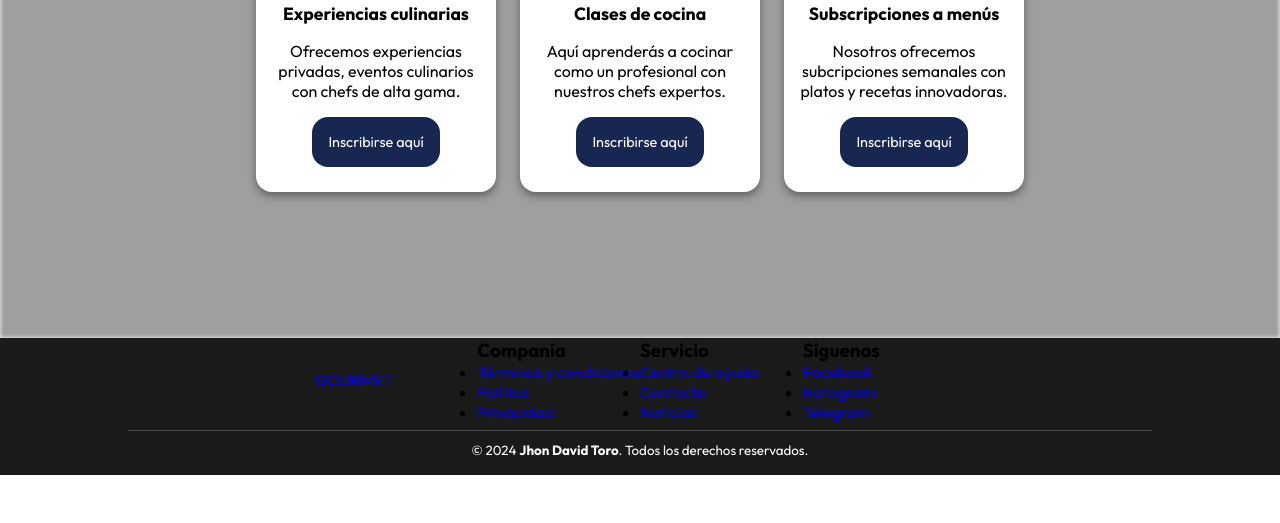
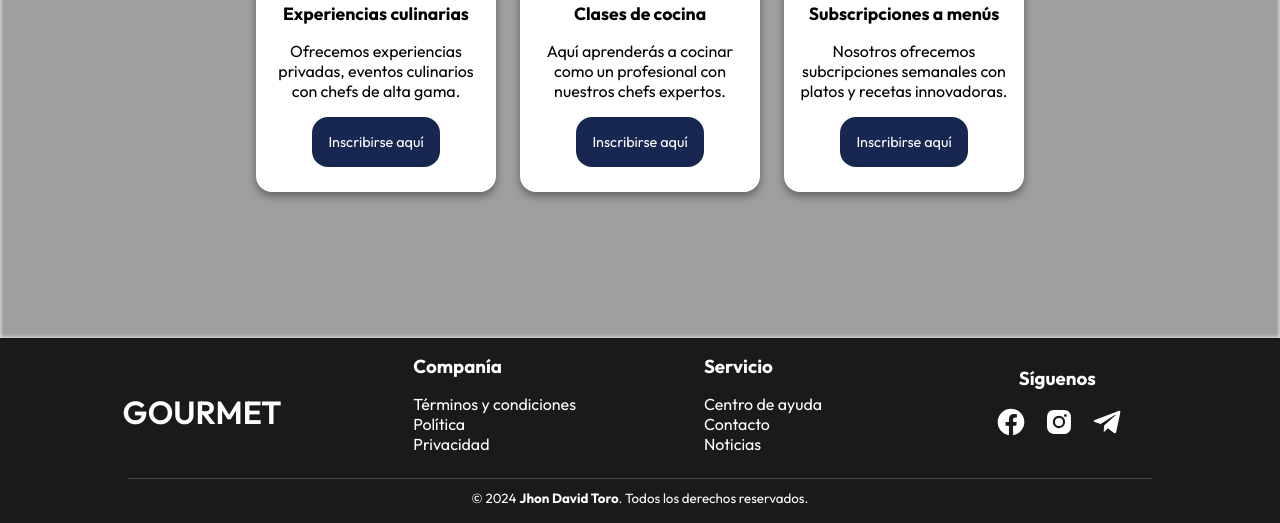
Before and after one commit to Jhon-Toro/RGourmet, a plain HTML site: page home.html in a window 1280 px wide. Shown: the part 1262-1785 px from the top of the page. Before the commit the page ends 1737 px from the top, so only its background shows below. Drawn offline with nearby package versions, Linux system fonts and the light colour scheme.

Commit message:
#145 Refact | Se arregla semantica footer y se añaden estilos

```diff
--- a/assets/css/home.css
+++ b/assets/css/home.css
@@ -142,13 +142,43 @@
     flex-direction: column;
     justify-content: center;
     align-items: center;
+    color: white;
 }
 .footer__top{
+    margin-top: 1rem;
     position: relative;
     display: grid;
     grid-template-columns: repeat(4, 1fr);
     align-items: center;
     justify-content: center;
+    gap: 8rem;
+}
+.footer__title-gourmet {
+    font-weight: 600;
+    font-size: 2rem;
+    text-decoration: none;
+    color: white;
+}
+.footer__list, .footer__social-list{
+    text-decoration: none;
+    list-style: none;
+    padding: 1rem 0;
+}
+.footer__link{
+    text-decoration: none;
+    color: white;
+}
+.footer__social-list{
+    display: flex;
+    gap: 1rem;
+}
+.footer__title-siguenos{
+    margin-left: 1.5rem;
+}
+.footer__social-item:hover{
+    background-color: rgb(23, 39, 82);
+    border-radius: 1rem;
+    height: 2rem;
 }
 .footer__hr {
     width: 80%;
@@ -158,7 +188,6 @@
     border-radius: 5px;
 }
 .footer__bottom {
-    color: white;
     text-align: center;
     margin-bottom: 1rem;
 }
--- a/home.html
+++ b/home.html
@@ -9,6 +9,7 @@
     <link rel="stylesheet" href="assets/css/home.css">
     <link href='https://unpkg.com/boxicons@2.1.4/css/boxicons.min.css' rel='stylesheet'>
 </head>
+
 <body>
     <header class="header" id="header">
         <a href="home.html" class="header__logo">GOURMET</a>
@@ -52,7 +53,7 @@
         </div>
     </main>
 
-    <section class="service"  id="service">
+    <section class="service" id="service">
         <h2 class="service__title">Nuestros servicios</h2>
 
         <div class="service__container">
@@ -88,34 +89,58 @@
 
     <footer class="footer">
         <div class="footer__top">
-            <a href="home.html">GOURMET</a>
+            <a href="home.html" class="footer__title-gourmet">GOURMET</a>
 
             <section class="footer__section">
                 <h3 class="footer__title">Companía</h3>
                 <ul class="footer__list">
-                    <li class="footer__item"><a href="#" class="footer__link">Términos y condiciones</a></li>
-                    <li class="footer__item"><a href="#" class="footer__link">Política</a></li>
-                    <li class="footer__item"><a href="#" class="footer__link">Privacidad</a></li>
+                    <li class="footer__item">
+                        <a href="#" class="footer__link">Términos y condiciones</a>
+                    </li>
+                    <li class="footer__item">
+                        <a href="#" class="footer__link">Política</a>
+                    </li>
+                    <li class="footer__item">
+                        <a href="#" class="footer__link">Privacidad</a>
+                    </li>
                 </ul>
             </section>
             <section class="footer__section">
                 <h3 class="footer__title">Servicio</h3>
                 <ul class="footer__list">
-                    <li class="footer__item"><a href="#" class="footer__link">Centro de ayuda</a></li>
-                    <li class="footer__item"><a href="#" class="footer__link">Contacto</a></li>
-                    <li class="footer__item"><a href="#" class="footer__link">Noticias</a></li>
+                    <li class="footer__item">
+                        <a href="#" class="footer__link">Centro de ayuda</a>
+                    </li>
+                    <li class="footer__item">
+                        <a href="#" class="footer__link">Contacto</a>
+                    </li>
+                    <li class="footer__item">
+                        <a href="#" class="footer__link">Noticias</a>
+                    </li>
                 </ul>
             </section>
             <section class="footer__section">
-                <h3 class="footer__title">Síguenos</h3>
+                <h3 class="footer__title footer__title-siguenos">Síguenos</h3>
                 <ul class="footer__social-list">
-                    <li class="footer__social-item"><a href="https://facebook.com" class="footer__social-link">Facebook</a></li>
-                    <li class="footer__social-item"><a href="https://instagram.com" class="footer__social-link">Instagram</a></li>
-                    <li class="footer__social-item"><a href="https://web.telegram.org/" class="footer__social-link">Telegram</a></li>
+                    <li class="footer__social-item">
+                        <a href="https://facebook.com" class="footer__social-link">
+                            <svg xmlns="http://www.w3.org/2000/svg" width="32" height="32" viewBox="0 0 24 24" style="fill: rgb(255, 255, 255);"><path d="M12.001 2.002c-5.522 0-9.999 4.477-9.999 9.999 0 4.99 3.656 9.126 8.437 9.879v-6.988h-2.54v-2.891h2.54V9.798c0-2.508 1.493-3.891 3.776-3.891 1.094 0 2.24.195 2.24.195v2.459h-1.264c-1.24 0-1.628.772-1.628 1.563v1.875h2.771l-.443 2.891h-2.328v6.988C18.344 21.129 22 16.992 22 12.001c0-5.522-4.477-9.999-9.999-9.999z"></path></svg>
+                        </a>
+                    </li>
+                    <li class="footer__social-item">
+                        <a href="https://instagram.com" class="footer__social-link">
+                            <svg xmlns="http://www.w3.org/2000/svg" width="32" height="32" viewBox="0 0 24 24" style="fill: rgb(255, 255, 255);"><path d="M20.947 8.305a6.53 6.53 0 0 0-.419-2.216 4.61 4.61 0 0 0-2.633-2.633 6.606 6.606 0 0 0-2.186-.42c-.962-.043-1.267-.055-3.709-.055s-2.755 0-3.71.055a6.606 6.606 0 0 0-2.185.42 4.607 4.607 0 0 0-2.633 2.633 6.554 6.554 0 0 0-.419 2.185c-.043.963-.056 1.268-.056 3.71s0 2.754.056 3.71c.015.748.156 1.486.419 2.187a4.61 4.61 0 0 0 2.634 2.632 6.584 6.584 0 0 0 2.185.45c.963.043 1.268.056 3.71.056s2.755 0 3.71-.056a6.59 6.59 0 0 0 2.186-.419 4.615 4.615 0 0 0 2.633-2.633c.263-.7.404-1.438.419-2.187.043-.962.056-1.267.056-3.71-.002-2.442-.002-2.752-.058-3.709zm-8.953 8.297c-2.554 0-4.623-2.069-4.623-4.623s2.069-4.623 4.623-4.623a4.623 4.623 0 0 1 0 9.246zm4.807-8.339a1.077 1.077 0 0 1-1.078-1.078 1.077 1.077 0 1 1 2.155 0c0 .596-.482 1.078-1.077 1.078z"></path><circle cx="11.994" cy="11.979" r="3.003"></circle></svg>
+                        </a>
+                    </li>
+                    <li class="footer__social-item">
+                        <a href="https://web.telegram.org/" class="footer__social-link">
+                            <svg xmlns="http://www.w3.org/2000/svg" width="32" height="32" viewBox="0 0 24 24" style="fill: rgb(255, 255, 255);"><path d="m20.665 3.717-17.73 6.837c-1.21.486-1.203 1.161-.222 1.462l4.552 1.42 10.532-6.645c.498-.303.953-.14.579.192l-8.533 7.701h-.002l.002.001-.314 4.692c.46 0 .663-.211.921-.46l2.211-2.15 4.599 3.397c.848.467 1.457.227 1.668-.785l3.019-14.228c.309-1.239-.473-1.8-1.282-1.434z"></path></svg>
+                        </a>
+                    </li>
                 </ul>
             </section>
         </div>
-        <hr class="footer__hr"/>
+        <hr class="footer__hr" />
         <div class="footer__bottom">
             <small>&copy; 2024 <b>Jhon David Toro</b>. Todos los derechos reservados.</small>
         </div>
```
